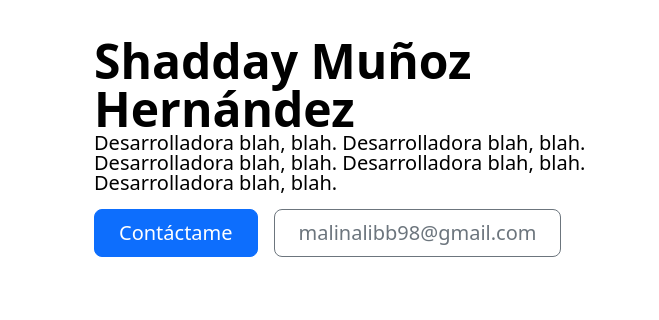
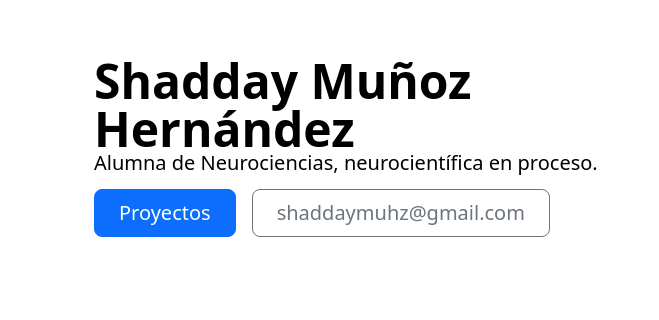
Before and after one commit to ShaddayM/Portafolio, a plain HTML site: page index.html in a window 1280 px wide. Shown: the part 193-513 px from the top of the page, 0-659 px from the left. Drawn offline with nearby package versions, Linux system fonts and the light colour scheme.

Commit message:
corrección datos

```diff
--- a/index.html
+++ b/index.html
@@ -72,11 +72,10 @@
         </div>
         <div class="col-lg-6">
           <h1 class="display-5 fw-bold text-body-emphasis lh-1 mb-3">Shadday Muñoz Hernández
-            <p class="lead">Desarrolladora blah, blah. Desarrolladora blah, blah. Desarrolladora blah, blah.
-              Desarrolladora blah, blah. Desarrolladora blah, blah.</p>
+            <p class="lead"> Alumna de Neurociencias, neurocientífica en proceso.</p>
             <div class="d-grid gap-2 d-md-flex justify-content-md-start">
-              <button type="button" class="btn btn-primary btn-lg px-4 me-md-2">Contáctame</button>
-              <button type="button" class="btn btn-outline-secondary btn-lg px-4">malinalibb98@gmail.com</button>
+              <button type="button" class="btn btn-primary btn-lg px-4 me-md-2">Proyectos</button>
+              <button type="button" class="btn btn-outline-secondary btn-lg px-4">shaddaymuhz@gmail.com</button>
             </div>
         </div>
       </div>
```
